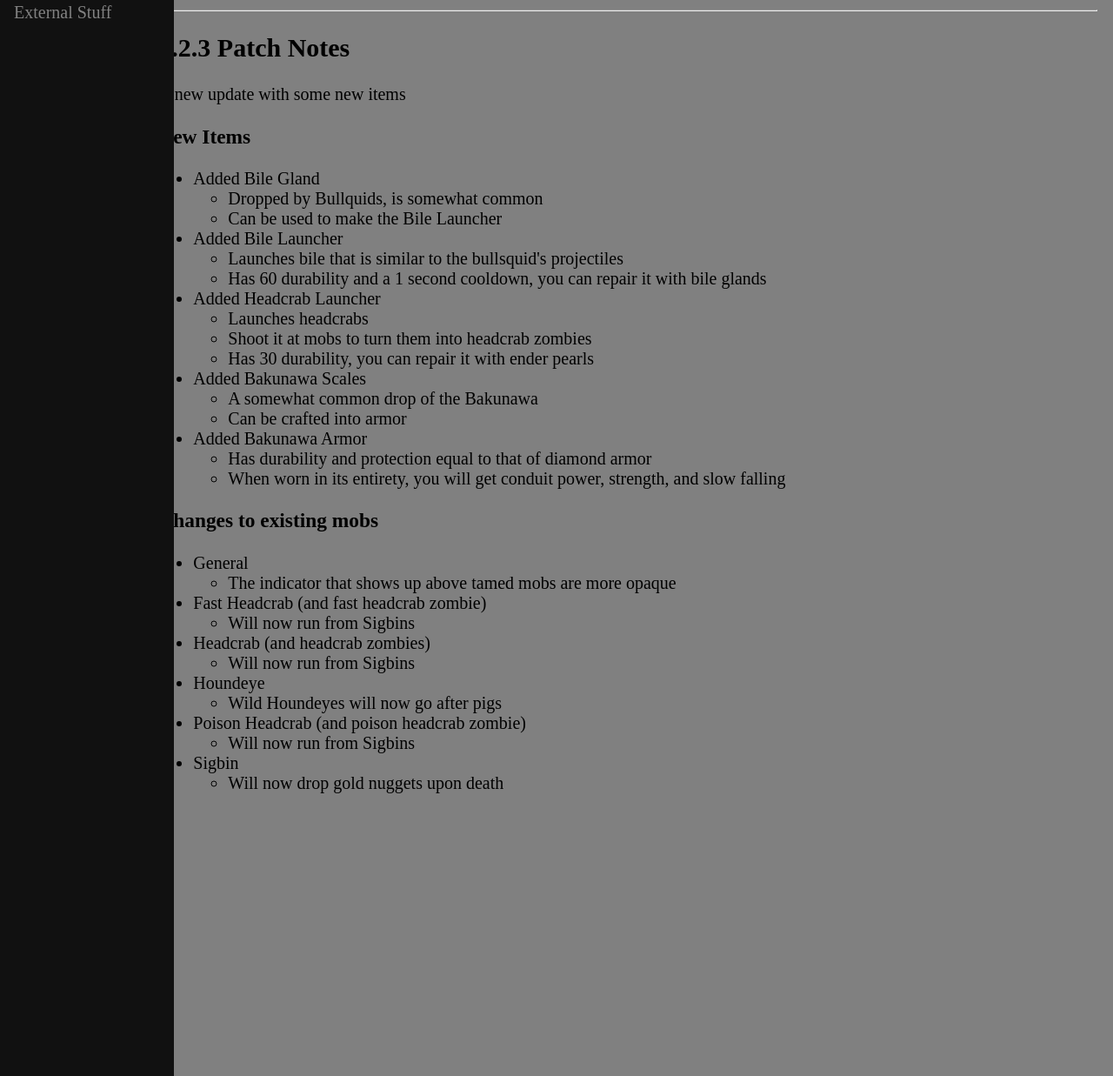
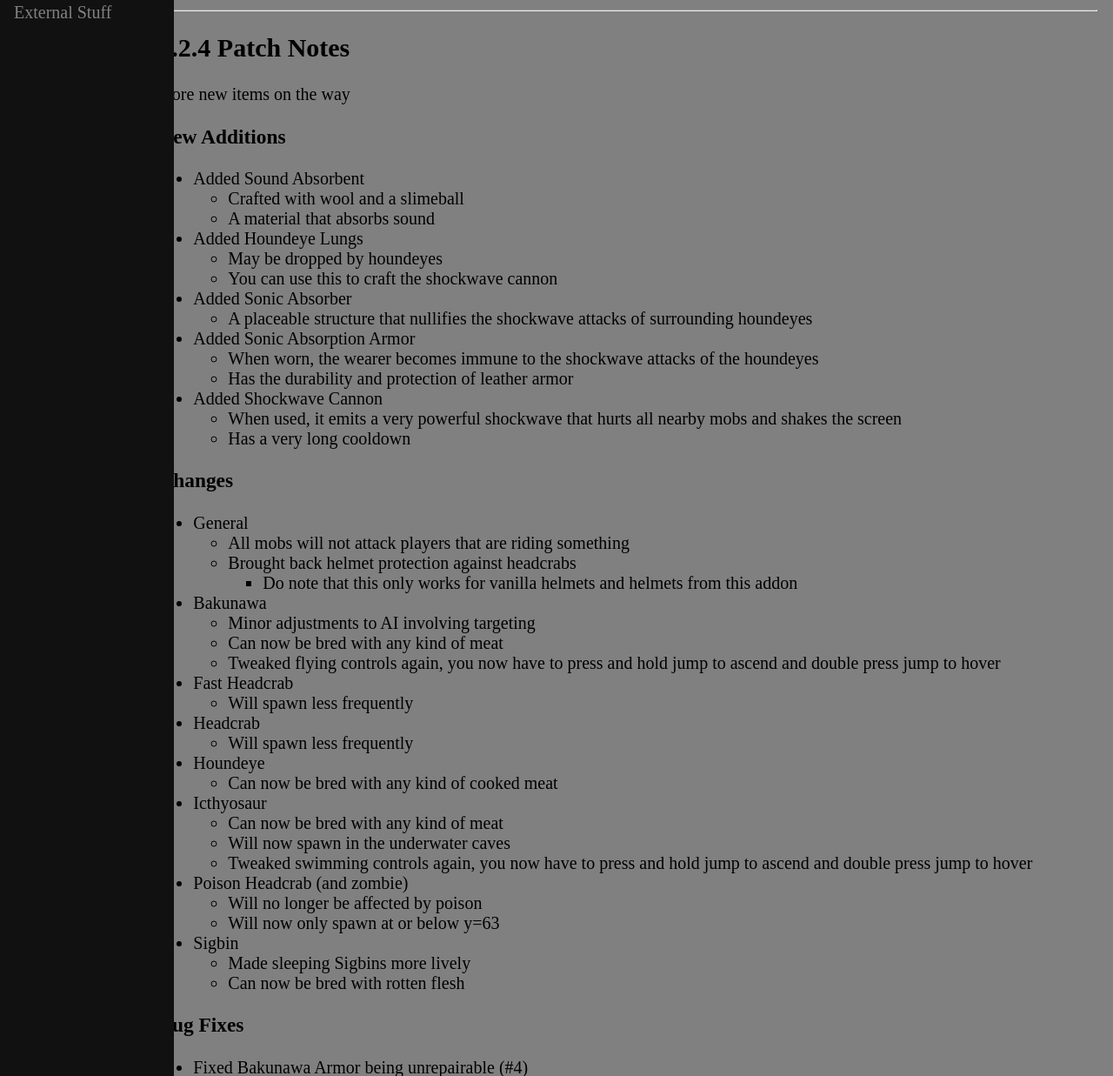
Before and after one commit to ANightDazingZoroark/ANightDazingZoroark.github.io, a Jekyll site: the page built from borgys-mobs/download/index.html, in a window 1280 px wide and 1400 px high, scrolled down 976 px, cut to the strip 163-1400 px from the top of the window. Shown: the whole strip at 87% size. Built offline with Jekyll 4.4.1, drawn with Linux system fonts in a browser that asks for light colours; some of the changed text lies outside the part shown.

Commit message:
updated addon on website

```diff
--- a/_layouts/default.html
+++ b/_layouts/default.html
@@ -35,6 +35,7 @@
         </div>
 	   <a class="dropdown-btn">External Stuff</a>
 	    <div class="dropdown-container">
+        <a href="https://prehistoric-rift.fandom.com/wiki/Prehistoric_Rift_Wiki">Wiki</a>
 	      <a href="https://twitter.com/nightdazer22">Twitter Profile</a>
         <a href="https://steamcommunity.com/profiles/76561198972301419/">Steam Profile</a>
 		    <a href="https://github.com/ANightDazingZoroark">GitHub</a>
--- a/borgys-mobs/download/index.html
+++ b/borgys-mobs/download/index.html
@@ -18,7 +18,7 @@ You can download the latest version of Borgy's Mobs directly here.
 <br />
 
 <button onclick="window.open('Borgys Mobs.mcaddon')">
-    Download 1.2.3
+    Download 1.2.4
 </button>
 
 <br />
@@ -34,65 +34,85 @@ Be sure to check out the <a href="https://prehistoric-rift.fandom.com/wiki/Borgy
 <hr />
 <h2>Showcase Video</h2>
 
-<iframe width="981" height="552" src="https://www.youtube.com/embed/NjYfv79WRwY" title="YouTube video player" frameborder="0" allow="accelerometer; autoplay; clipboard-write; encrypted-media; gyroscope; picture-in-picture" allowfullscreen></iframe>
+<iframe width="981" height="552" src="https://www.youtube.com/embed/UJE4dgicZAg" title="YouTube video player" frameborder="0" allow="accelerometer; autoplay; clipboard-write; encrypted-media; gyroscope; picture-in-picture" allowfullscreen></iframe>
 
 <hr/>
 
-<h2>1.2.3 Patch Notes</h2>
-<p>A new update with some new items</p>
-<h3 id="new-items">New Items</h1>
+<h2>1.2.4 Patch Notes</h2>
+<p>more new items on the way</p>
+<h3 id="new-additions">New Additions</h3>
 <ul>
-<li>Added Bile Gland<ul>
-<li>Dropped by Bullquids, is somewhat common</li>
-<li>Can be used to make the Bile Launcher</li>
+<li>Added Sound Absorbent<ul>
+<li>Crafted with wool and a slimeball</li>
+<li>A material that absorbs sound</li>
 </ul>
 </li>
-<li>Added Bile Launcher<ul>
-<li>Launches bile that is similar to the bullsquid&#39;s projectiles</li>
-<li>Has 60 durability and a 1 second cooldown, you can repair it with bile glands</li>
+<li>Added Houndeye Lungs<ul>
+<li>May be dropped by houndeyes</li>
+<li>You can use this to craft the shockwave cannon</li>
 </ul>
 </li>
-<li>Added Headcrab Launcher<ul>
-<li>Launches headcrabs</li>
-<li>Shoot it at mobs to turn them into headcrab zombies</li>
-<li>Has 30 durability, you can repair it with ender pearls</li>
+<li>Added Sonic Absorber<ul>
+<li>A placeable structure that nullifies the shockwave attacks of surrounding houndeyes</li>
 </ul>
 </li>
-<li>Added Bakunawa Scales<ul>
-<li>A somewhat common drop of the Bakunawa</li>
-<li>Can be crafted into armor</li>
+<li>Added Sonic Absorption Armor<ul>
+<li>When worn, the wearer becomes immune to the shockwave attacks of the houndeyes</li>
+<li>Has the durability and protection of leather armor</li>
 </ul>
 </li>
-<li>Added Bakunawa Armor<ul>
-<li>Has durability and protection equal to that of diamond armor</li>
-<li>When worn in its entirety, you will get conduit power, strength, and slow falling</li>
+<li>Added Shockwave Cannon<ul>
+<li>When used, it emits a very powerful shockwave that hurts all nearby mobs and shakes the screen</li>
+<li>Has a very long cooldown</li>
 </ul>
 </li>
 </ul>
-<h3 id="changes-to-existing-mobs">Changes to existing mobs</h1>
+<h3 id="changes">Changes</h3>
 <ul>
 <li>General<ul>
-<li>The indicator that shows up above tamed mobs are more opaque</li>
+<li>All mobs will not attack players that are riding something</li>
+<li>Brought back helmet protection against headcrabs<ul>
+<li>Do note that this only works for vanilla helmets and helmets from this addon</li>
 </ul>
 </li>
-<li>Fast Headcrab (and fast headcrab zombie)<ul>
-<li>Will now run from Sigbins</li>
 </ul>
 </li>
-<li>Headcrab (and headcrab zombies)<ul>
-<li>Will now run from Sigbins</li>
+<li>Bakunawa<ul>
+<li>Minor adjustments to AI involving targeting</li>
+<li>Can now be bred with any kind of meat</li>
+<li>Tweaked flying controls again, you now have to press and hold jump to ascend and double press jump to hover</li>
+</ul>
+</li>
+<li>Fast Headcrab<ul>
+<li>Will spawn less frequently</li>
+</ul>
+</li>
+<li>Headcrab<ul>
+<li>Will spawn less frequently</li>
 </ul>
 </li>
 <li>Houndeye<ul>
-<li>Wild Houndeyes will now go after pigs</li>
+<li>Can now be bred with any kind of cooked meat</li>
 </ul>
 </li>
-<li>Poison Headcrab (and poison headcrab zombie)<ul>
-<li>Will now run from Sigbins</li>
+<li>Icthyosaur<ul>
+<li>Can now be bred with any kind of meat</li>
+<li>Will now spawn in the underwater caves</li>
+<li>Tweaked swimming controls again, you now have to press and hold jump to ascend and double press jump to hover</li>
+</ul>
+</li>
+<li>Poison Headcrab (and zombie)<ul>
+<li>Will no longer be affected by poison</li>
+<li>Will now only spawn at or below y=63</li>
 </ul>
 </li>
 <li>Sigbin<ul>
-<li>Will now drop gold nuggets upon death</li>
+<li>Made sleeping Sigbins more lively</li>
+<li>Can now be bred with rotten flesh</li>
 </ul>
 </li>
 </ul>
+<h3 id="bug-fixes">Bug Fixes</h3>
+<ul>
+<li>Fixed Bakunawa Armor being unrepairable (#4)</li>
+</ul>
```
Also changed, not shown: 1 other file.
